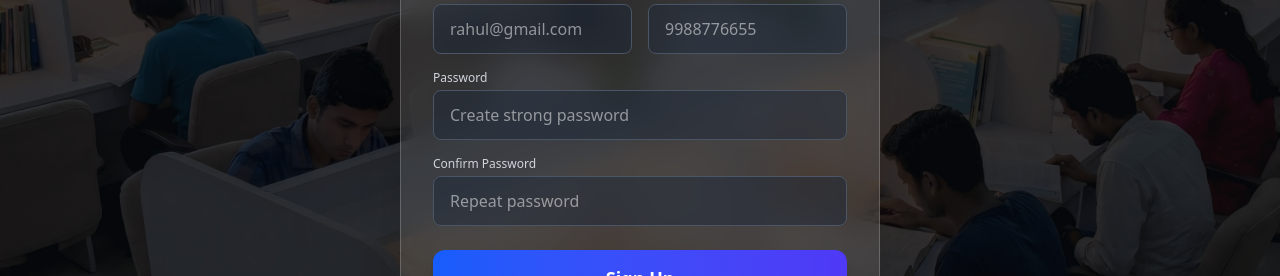
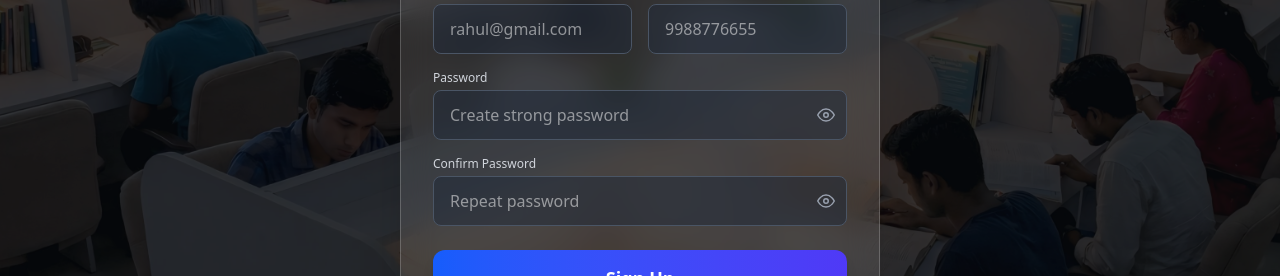
Before and after one commit to Siddhantkr19/Hazaribagh-Library-Frontend, a React (Vite) app in the folder library-frontend/: page /signup in a window 1280 px wide. Shown: the part 265-541 px from the top of the page. Built offline with nearby package versions, Linux system fonts and the light colour scheme.

Commit message:
Add eye icon for the to see there  passward at the time of  signIn .

```diff
--- a/library-frontend/src/pages/auth/Signup.jsx
+++ b/library-frontend/src/pages/auth/Signup.jsx
@@ -16,8 +16,8 @@ const Signup = () => {
 
   const [loading, setLoading] = useState(false);
   const [error, setError] = useState(null);
-  const [success, setSuccess] = useState(false); // New state for success message
-
+  const [success, setSuccess] = useState(false);
+const [showPassword, setShowPassword] = useState(false);
   const handleChange = (e) => {
     setFormData({ ...formData, [e.target.name]: e.target.value });
     if (error) setError(null);
@@ -160,31 +160,34 @@ const Signup = () => {
                 </div>
 
                 {/* Password */}
-                <div>
+              {/* Password Field (Eye Logic) */}
+                <div className="relative">
                   <label className="block text-xs font-medium text-gray-300 mb-1">Password</label>
-                  <input
-                    name="password"
-                    value={formData.password}
-                    onChange={handleChange}
-                    type="password"
-                    required
-                    className="w-full px-4 py-3 rounded-lg bg-gray-800/50 border border-gray-600 text-white focus:ring-2 focus:ring-blue-500 outline-none"
-                    placeholder="Create strong password"
-                  />
+                  <div className="relative">
+                    <input name="password" value={formData.password} onChange={handleChange} type={showPassword ? "text" : "password"} required className="w-full px-4 py-3 rounded-lg bg-gray-800/50 border border-gray-600 text-white focus:ring-2 focus:ring-blue-500 outline-none pr-10" placeholder="Create strong password" />
+                    <button type="button" onClick={() => setShowPassword(!showPassword)} className="absolute right-3 top-1/2 transform -translate-y-1/2 text-gray-400 hover:text-white focus:outline-none">
+                      {showPassword ? (
+                        <svg xmlns="http://www.w3.org/2000/svg" width="18" height="18" viewBox="0 0 24 24" fill="none" stroke="currentColor" strokeWidth="2" strokeLinecap="round" strokeLinejoin="round"><path d="M17.94 17.94A10.07 10.07 0 0 1 12 20c-7 0-11-8-11-8a18.45 18.45 0 0 1 5.06-5.94M9.9 4.24A9.12 9.12 0 0 1 12 4c7 0 11 8 11 8a18.5 18.5 0 0 1-2.16 3.19m-6.72-1.07a3 3 0 1 1-4.24-4.24"></path><line x1="1" y1="1" x2="23" y2="23"></line></svg>
+                      ) : (
+                        <svg xmlns="http://www.w3.org/2000/svg" width="18" height="18" viewBox="0 0 24 24" fill="none" stroke="currentColor" strokeWidth="2" strokeLinecap="round" strokeLinejoin="round"><path d="M1 12s4-8 11-8 11 8 11 8-4 8-11 8-11-8-11-8z"></path><circle cx="12" cy="12" r="3"></circle></svg>
+                      )}
+                    </button>
+                  </div>
                 </div>
 
-                {/* Confirm Password */}
-                <div>
+                {/* Confirm Password Field (Eye Logic) */}
+                <div className="relative">
                   <label className="block text-xs font-medium text-gray-300 mb-1">Confirm Password</label>
-                  <input
-                    name="confirmPassword"
-                    value={formData.confirmPassword}
-                    onChange={handleChange}
-                    type="password"
-                    required
-                    className="w-full px-4 py-3 rounded-lg bg-gray-800/50 border border-gray-600 text-white focus:ring-2 focus:ring-blue-500 outline-none"
-                    placeholder="Repeat password"
-                  />
+                  <div className="relative">
+                    <input name="confirmPassword" value={formData.confirmPassword} onChange={handleChange} type={showPassword? "text" : "password"} required className="w-full px-4 py-3 rounded-lg bg-gray-800/50 border border-gray-600 text-white focus:ring-2 focus:ring-blue-500 outline-none pr-10" placeholder="Repeat password" />
+                    <button type="button" onClick={() => setShowPassword(!showPassword)} className="absolute right-3 top-1/2 transform -translate-y-1/2 text-gray-400 hover:text-white focus:outline-none">
+                      {showPassword ? (
+                        <svg xmlns="http://www.w3.org/2000/svg" width="18" height="18" viewBox="0 0 24 24" fill="none" stroke="currentColor" strokeWidth="2" strokeLinecap="round" strokeLinejoin="round"><path d="M17.94 17.94A10.07 10.07 0 0 1 12 20c-7 0-11-8-11-8a18.45 18.45 0 0 1 5.06-5.94M9.9 4.24A9.12 9.12 0 0 1 12 4c7 0 11 8 11 8a18.5 18.5 0 0 1-2.16 3.19m-6.72-1.07a3 3 0 1 1-4.24-4.24"></path><line x1="1" y1="1" x2="23" y2="23"></line></svg>
+                      ) : (
+                        <svg xmlns="http://www.w3.org/2000/svg" width="18" height="18" viewBox="0 0 24 24" fill="none" stroke="currentColor" strokeWidth="2" strokeLinecap="round" strokeLinejoin="round"><path d="M1 12s4-8 11-8 11 8 11 8-4 8-11 8-11-8-11-8z"></path><circle cx="12" cy="12" r="3"></circle></svg>
+                      )}
+                    </button>
+                  </div>
                 </div>
 
                 <button
```
